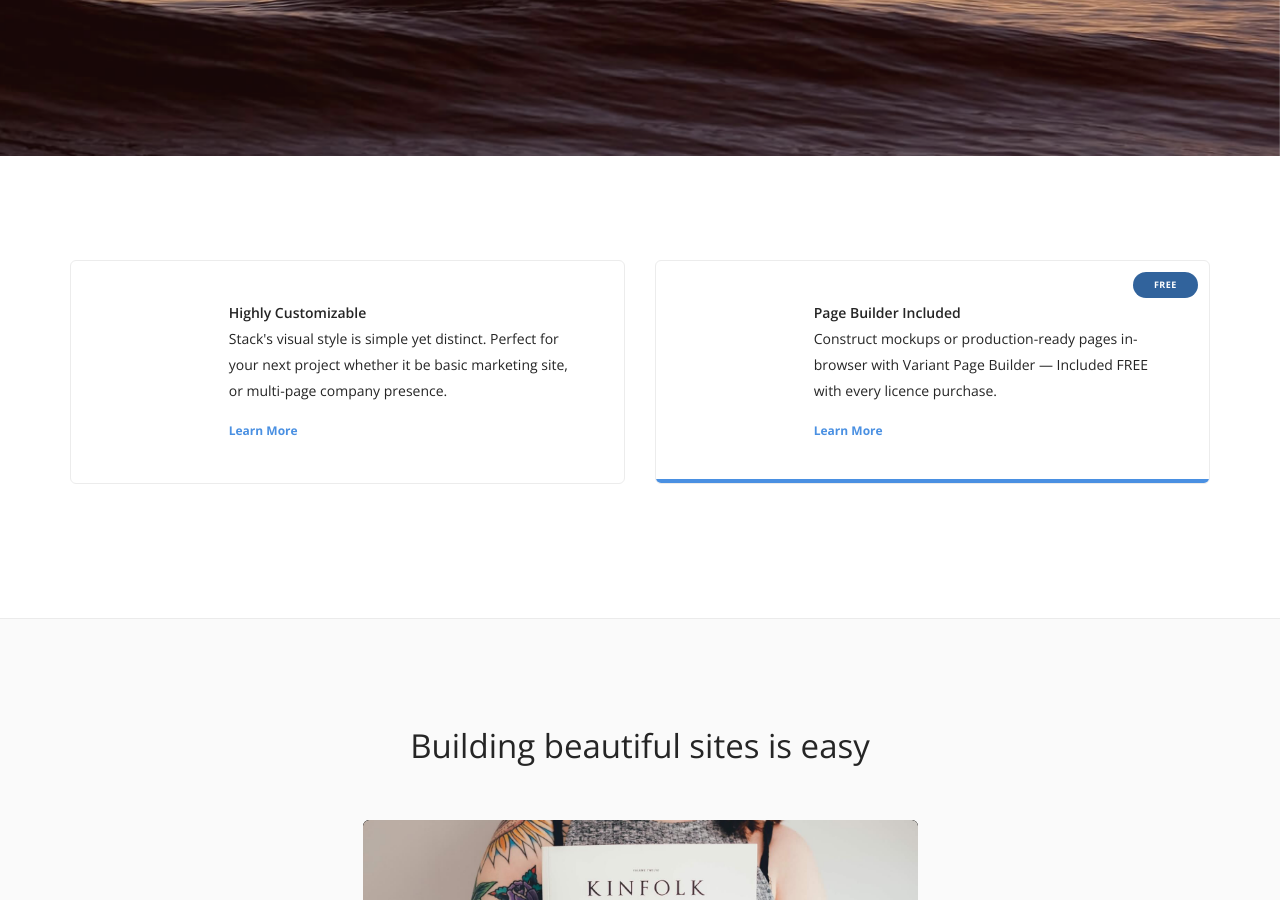
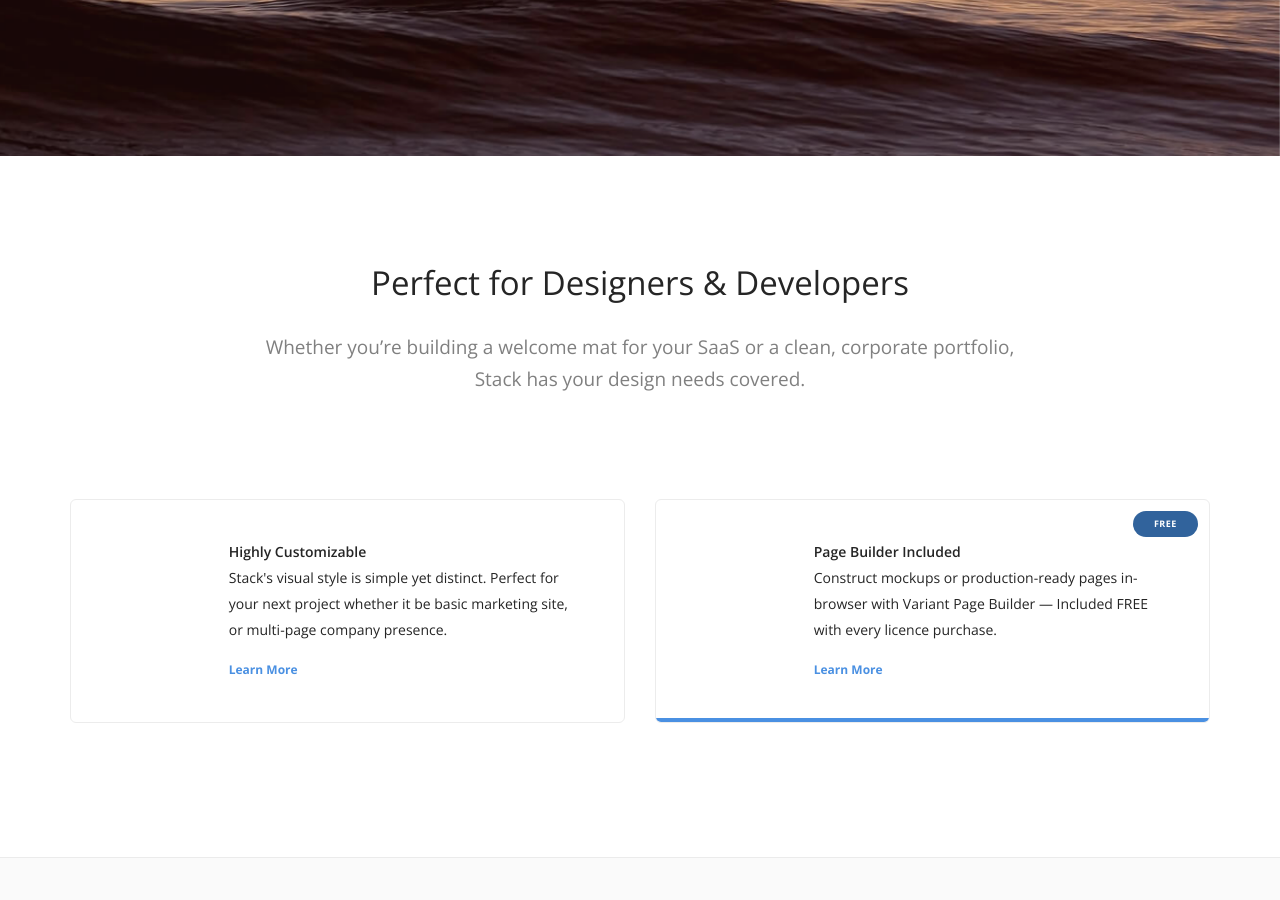
Before and after one commit to WoollyAlly/WoollyAllyTest, a Jekyll site: the page built from index.html, in a window 1280 px wide and 900 px high, scrolled down 744 px. Built offline with Jekyll 4.4.1, drawn with Linux system fonts in a browser that asks for light colours; some web fonts are replaced.

Commit message:
Updated '_includes/services.html' via CloudCannon

```diff
--- a/_includes/services.html
+++ b/_includes/services.html
@@ -1,5 +1,19 @@
 
 
+<section class="text-center" id="about">
+    <div class="container">
+        <div class="row">
+            <div class="col-sm-10 col-sm-offset-1 col-md-8 col-md-offset-2">
+                <h2>Perfect for Designers &amp; Developers</h2>
+                <p class="lead">
+                    Whether you’re building a welcome mat for your SaaS or a clean, corporate portfolio, Stack has your design needs covered.
+                </p>
+            </div>
+        </div>
+        <!--end of row-->
+    </div>
+    <!--end of container-->
+</section>
 <section id="features">
     <div class="container">
         <div class="row">
```
